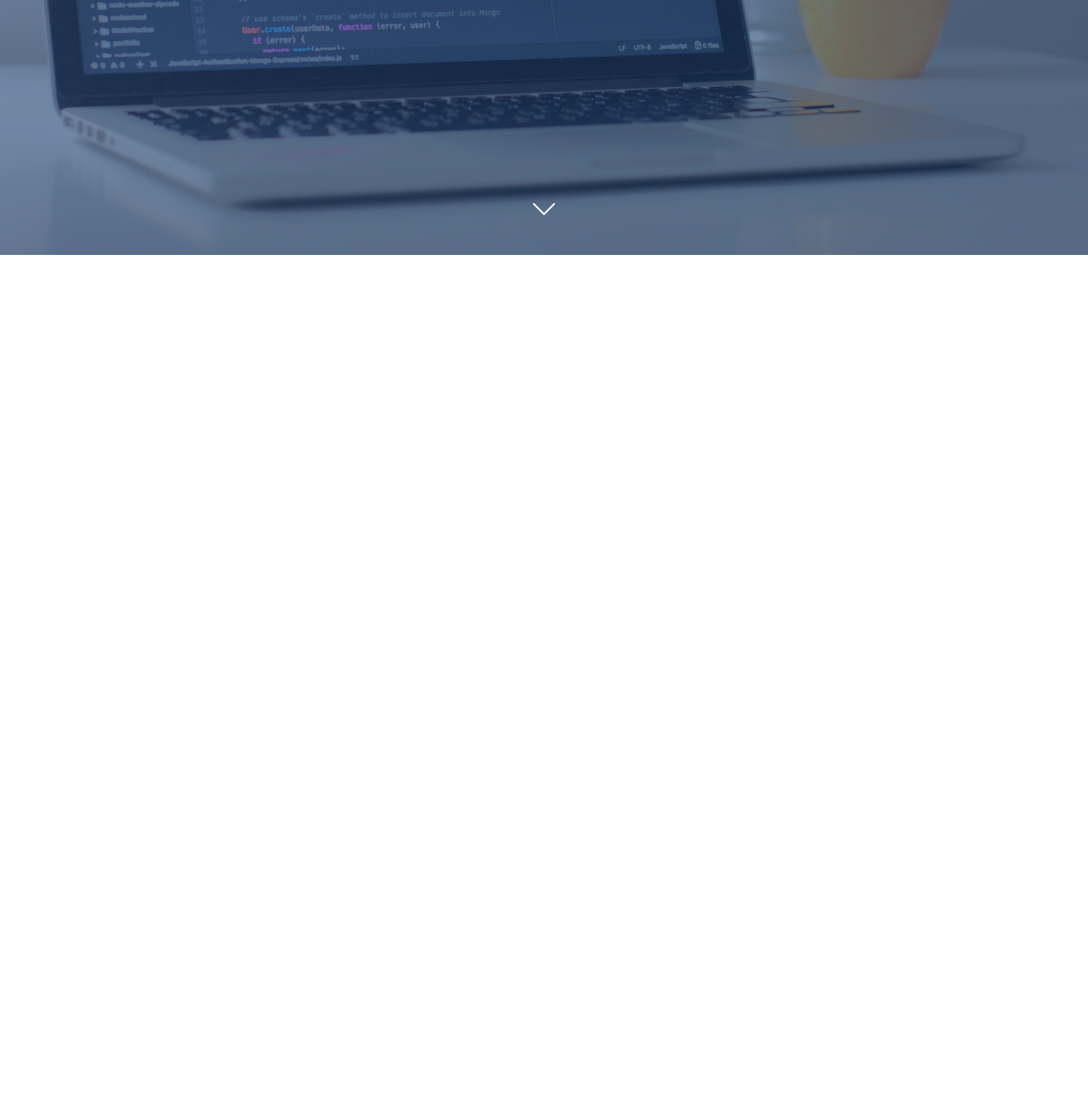
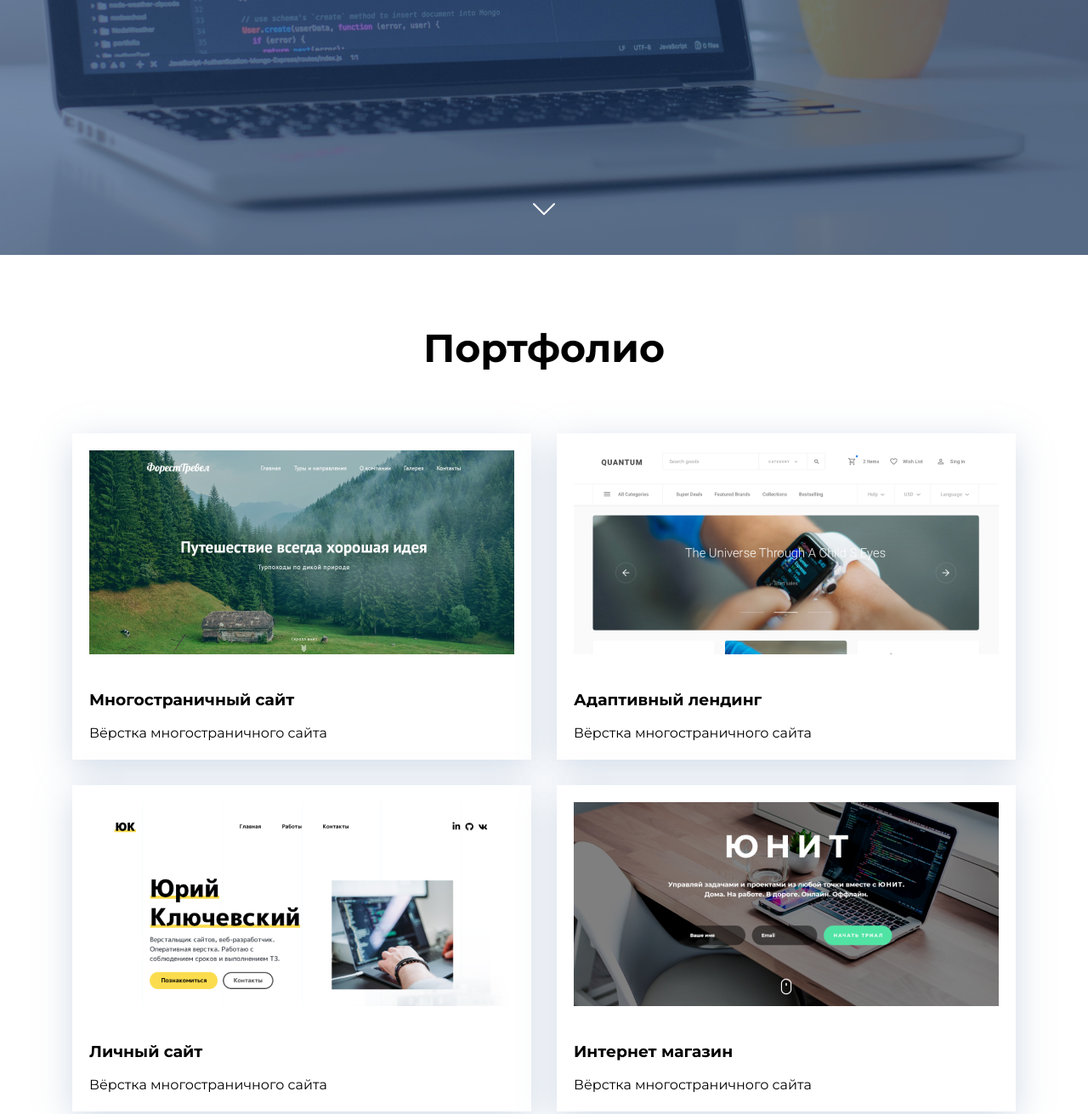
Before and after one commit to Sergey11235/project, a website: page project/app/index.html in a window 1280 px wide. Shown: the part 500-1811 px from the top of the page at 85% size. Before the commit the page ends 800 px from the top, so only its background shows below. Drawn offline with nearby package versions, Linux system fonts and the light colour scheme; files that its build step writes are made by us from their sources.

Commit message:
Added partfolio

```diff
--- a/project/app/index.html
+++ b/project/app/index.html
@@ -11,7 +11,7 @@
 </head>
 
 <body>
- <div class="header">
+  <div class="header">
     <h1 class="header__title">
       Юрий Ключевский
     </h1>
@@ -21,8 +21,36 @@
     <div class="header__arrow">
       <img src="images/chevron-down.svg" alt="">
     </div>
- </div>
+  </div>
 
+  <div class="portfolio">
+    <div class="container">
+      <h2 class="portfolio-header">Портфолио</h2>
+      <div class="portfolio-cards-wrapper">
+        <div class="card">
+          <img class="card-img" src="images/portfolio/forest.jpg" alt="Многостраничный сайт">
+          <h3 class="card-title">Многостраничный сайт</h3>
+          <p>Вёрстка многостраничного сайта</p>
+        </div>
+        <div class="card">
+          <img class="card-img" src="images/portfolio/portfolio.jpg" alt="Многостраничный сайт">
+          <h3 class="card-title">Адаптивный лендинг</h3>
+          <p>Вёрстка многостраничного сайта</p>
+        </div>
+        <div class="card">
+          <img class="card-img" src="images/portfolio/quantum.jpg" alt="Многостраничный сайт">
+          <h3 class="card-title">Личный сайт</h3>
+          <p>Вёрстка многостраничного сайта</p>
+        </div>
+        <div class="card">
+          <img class="card-img" src="images/portfolio/unit.jpg" alt="Многостраничный сайт">
+          <h3 class="card-title">Интернет магазин</h3>
+          <p>Вёрстка многостраничного сайта</p>
+        </div>
+      </div>
+
+    </div>
+  </div>
 
   <script src="https://ajax.googleapis.com/ajax/libs/jquery/3.7.0/jquery.min.js"></script>
   <script src="js/libs.min.js"></script>
--- a/project/app/scss/style.scss
+++ b/project/app/scss/style.scss
@@ -5,13 +5,21 @@ html {
 *,
 *::before,
 *::after {
-  box-sizing: inherit;
+  box-sizing: border-box;
 }
 
 body {
   margin: 0;
   font-family: 'Montserrat', sans-serif;
 }
+
+.container {
+  max-width: 1110px;
+  margin-left: auto;
+  margin-right: auto;
+}
+
+// start header
 
 .header {
   position: relative;
@@ -45,7 +53,7 @@ body {
   font-size: 16px;
   line-height: 150%;
   text-align: center;
-  letter-spacing: .2em;
+  letter-spacing: 0.2em;
   text-transform: uppercase;
   color: #fff;
 }
@@ -55,6 +63,63 @@ body {
   width: 48px;
   height: 48px;
   bottom: 30px;
-  // left: 50%;
-  // transform: translate(-50%, 0);
 }
+
+// end header
+
+// start portfolio
+
+.portfolio {
+  padding-top: 80px;
+  padding-bottom: 115px;
+}
+
+.portfolio-header {
+  margin: 0;
+  margin-bottom: 70px;
+  font-weight: 700;
+  font-size: 46px;
+  line-height: 130%;
+  text-align: center;
+  color: #000;
+}
+.portfolio-cards-wrapper{
+  display: flex;
+  flex-wrap: wrap;
+  justify-content: space-between;
+}
+
+.card {
+  margin-bottom: 30px;
+  padding: 20px;
+  background-color: #fff;
+  max-width: 540px;
+  box-shadow: 0px 10px 40px 0px rgba(126, 155, 189, 0.35);
+}
+
+.card:last-child,
+.card:nth-last-child(2){
+  margin-bottom: 0;
+}
+
+.card-img {
+  margin-bottom: 20px;
+}
+
+.car-title {
+  margin: 0;
+  margin-bottom: 13px;
+  font-weight: 600;
+  font-size: 24px;
+  line-height: 130%;
+  color: #000;
+}
+.card p{
+  margin: 0;
+  font-size: 16px;
+  line-height: 130%;
+  color: #000;
+}
+
+
+// end portfolio
```
Also changed, not shown: project/app/css/style.min.css, project/app/images/Group 5.jpg (added), project/app/images/portfolio/forest.jpg (added), project/app/images/portfolio/portfolio.jpg (added), project/app/images/portfolio/quantum.jpg (added), project/app/images/portfolio/unit.jpg (added).
